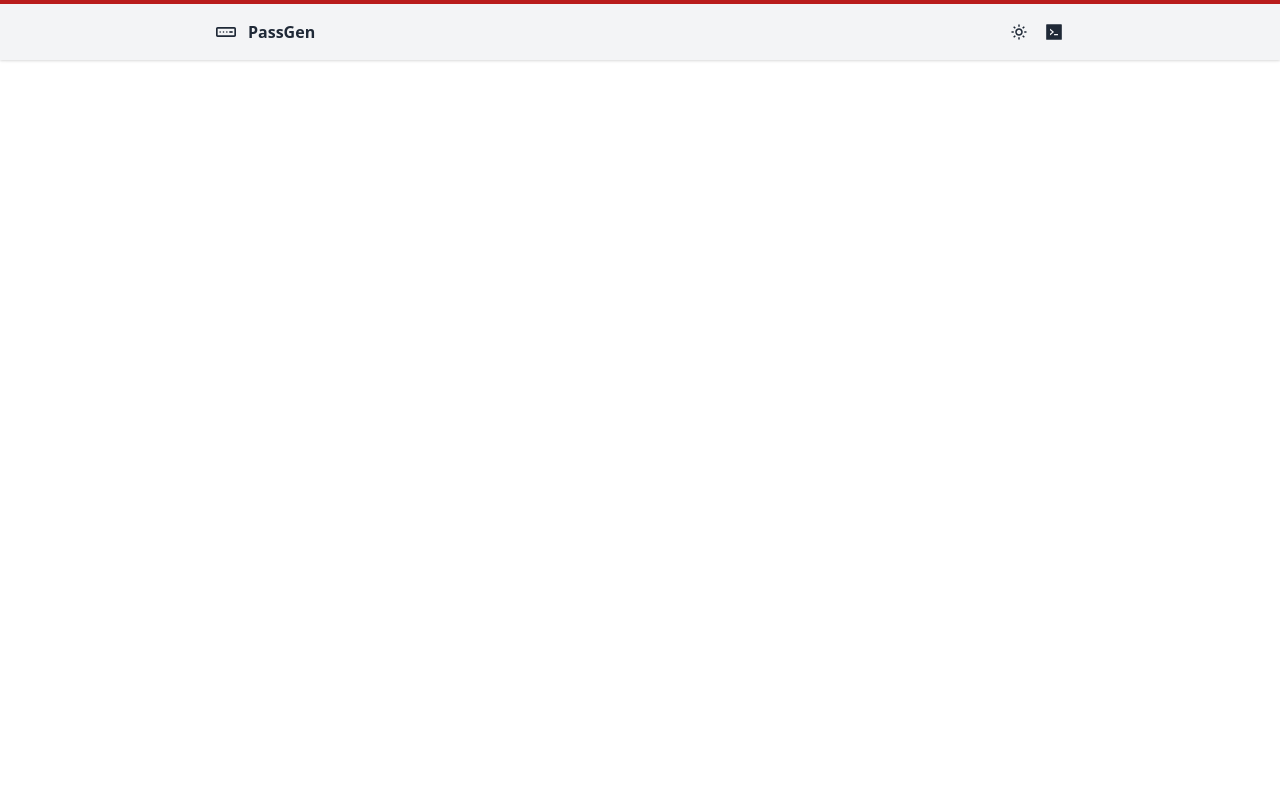
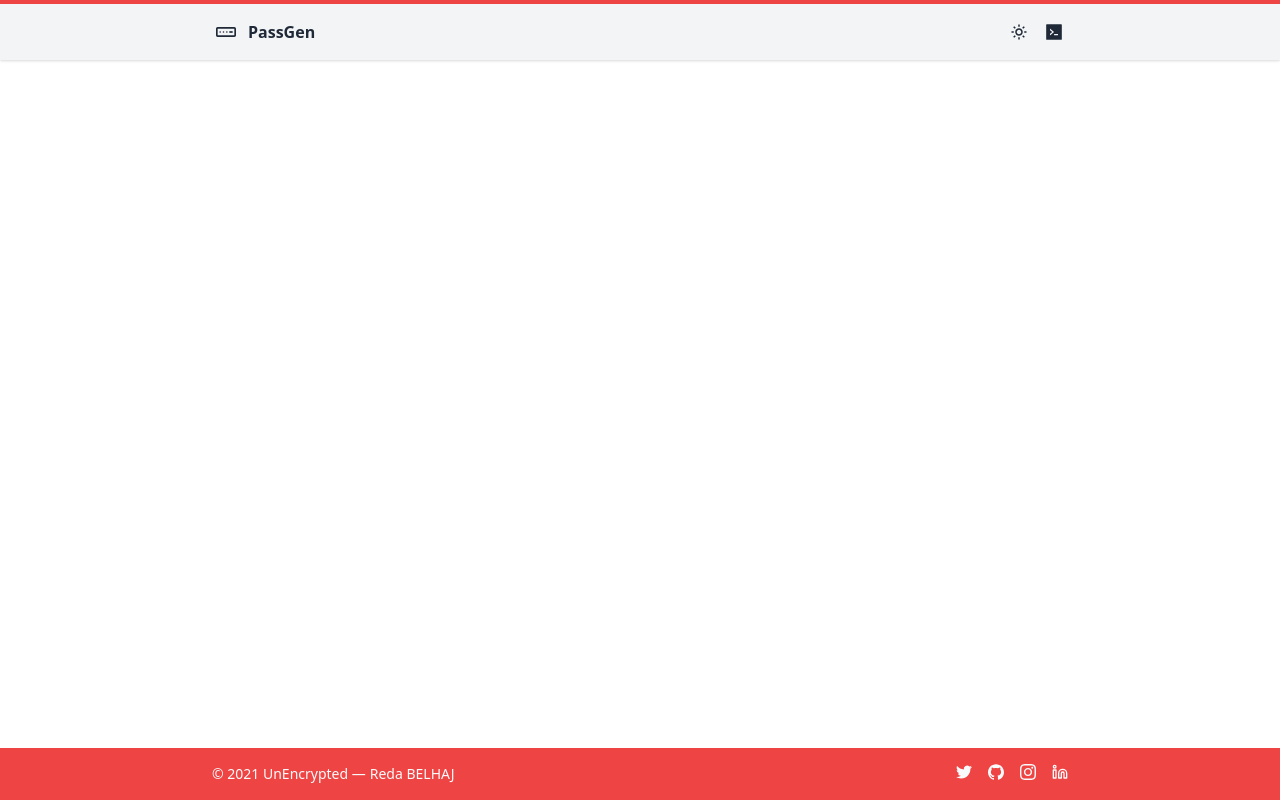
Before and after one commit to Reda-BELHAJ/PassGen, a Next.js app: page / in a window 1280 px wide. Built offline with nearby package versions, Linux system fonts and the light colour scheme.

Commit message:
Create footer

```diff
--- /dev/null
+++ b/components/Footer.js
@@ -0,0 +1,59 @@
+import { SiTwitter, SiGithub, SiInstagram } from "react-icons/si";
+import { FiLinkedin } from "react-icons/fi";
+
+const Footer = () => {
+    const date = new Date();
+    const year = date.getFullYear();
+
+    return (
+        <>
+            <footer className="absolute w-full -bottom-0">
+                <div className="bg-red-500 dark:bg-red-800">
+                    <div className="container max-w-4xl mx-auto py-4 px-5 flex flex-wrap flex-col sm:flex-row">
+                        <p className="text-gray-50 text-sm text-center sm:text-left">
+                            © {year} UnEncrypted —
+                            <span className="text-gray-50 ml-1">Reda BELHAJ</span>
+                        </p>
+                        <span className="inline-flex sm:ml-auto sm:mt-0 mt-2 justify-center sm:justify-start">
+                            <a
+                                aria-label="Twitter"
+                                className="text-gray-50"
+                                href="https://twitter.com/RedatoB"
+                                rel="noopener noreferrer"
+                                target="_blank">
+                                <SiTwitter />
+                            </a>
+                            <a
+                                aria-label="Github"
+                                className="ml-4 text-gray-50"
+                                href="https://github.com/Reda-BELHAJ"
+                                rel="noopener noreferrer"
+                                target="_blank">
+                                <SiGithub />
+                            </a>
+                            <a
+                                aria-label="Instagram"
+                                className="ml-4 text-gray-50"
+                                href="https://www.instagram.com/ss8yeo_cho/"
+                                rel="noopener noreferrer"
+                                target="_blank">
+                                <SiInstagram />
+                            </a>
+                            <a
+                                aria-label="Linkedin"
+                                className="ml-4 text-gray-50"
+                                href="https://www.linkedin.com/in/reda-belhaj/"
+                                rel="noopener noreferrer"
+                                target="_blank"
+                                >
+                                <FiLinkedin />
+                            </a>
+                        </span>
+                    </div>
+                </div>
+            </footer>
+        </>
+    )
+}
+
+export default Footer
--- a/components/Navbar.js
+++ b/components/Navbar.js
@@ -6,7 +6,7 @@ import Toggle from './Toggle';
 const Navbar = () => {
     return (
         <>
-            <header className="fixed w-full border-t-4 bg-gray-100 dark:bg-gray-800 border-red-700 dark:border-red-800 shadow dark:shadow-2 z-50">
+            <header className="fixed w-full border-t-4 bg-gray-100 dark:bg-gray-800 border-red-500 dark:border-red-800 shadow dark:shadow-2 z-50">
                 <div className="container max-w-4xl mx-auto px-6 py-4">
                     <div className="flex items-center justify-between">
                         <div>
--- a/pages/index.js
+++ b/pages/index.js
@@ -1,4 +1,5 @@
 import Navbar from '../components/Navbar'
+import Footer from '../components/Footer'
 
 export default function Home() {
   return (
@@ -6,6 +7,7 @@ export default function Home() {
       <div className="bg-white dark:bg-gray-900">
         <div className="min-h-screen relative">
           <Navbar />
+          <Footer />
         </div>
       </div>
     </>
```
